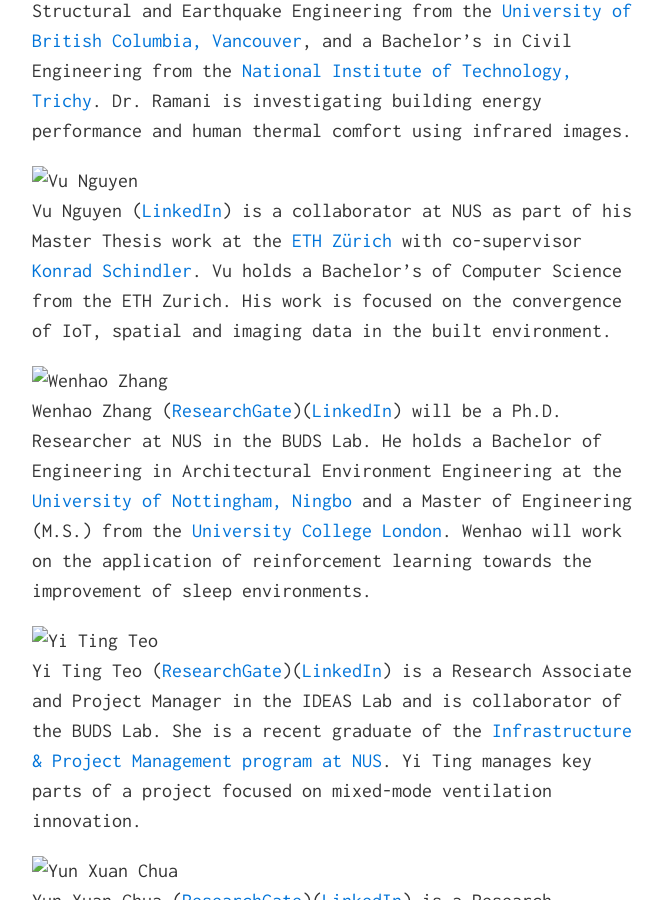
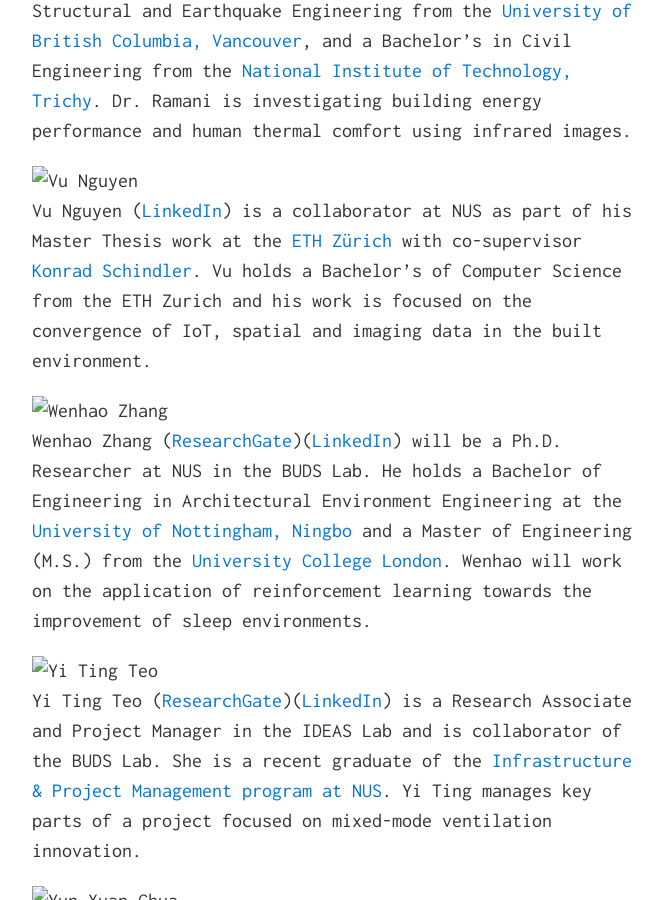
Before and after one commit to buds-lab/buds-lab.github.io, a Jekyll site: the page built from index.md, in a window 1280 px wide and 900 px high, scrolled down 5574 px. Shown: the whole window, without its empty margins (308-971 px from the left). Built offline with Jekyll 4.4.1, drawn with Linux system fonts in a browser that asks for light colours.

Commit message:
Update index.md

```diff
--- a/index.md
+++ b/index.md
@@ -90,10 +90,10 @@ Dr. Mario Frei ([ResearchGate](https://www.researchgate.net/profile/Mario_Frei){
 Dr. Vasantha Ramani ([ResearchGate](https://www.researchgate.net/profile/Vasantha_Ramani){:target="_blank"})([LinkedIn](https://www.linkedin.com/in/vasantha-ramani-0a488022/){:target="_blank"}) is a Post-Doctoral Researcher at the [Berkeley Education Alliance for Research in Singapore (BEARS)](http://sinberbest.berkeley.edu/){:target="_blank"} and is in the Theme D: City-Scale Analytics project with the BUDS Lab and [Prof. Kameshwar Poolla](https://www2.eecs.berkeley.edu/Faculty/Homepages/poolla.html){:target="_blank"}. She holds a Ph.D. in Civil Engineering from the [National University of Singapore](https://www.nus.edu.sg){:target="_blank"}, Master’s in Structural and Earthquake Engineering from the [University of British Columbia, Vancouver](https://www.ubc.ca){:target="_blank"}, and a Bachelor’s in Civil Engineering from the [National Institute of Technology, Trichy](https://www.nitt.edu){:target="_blank"}. Dr. Ramani is investigating building energy performance and human thermal comfort using infrared images.
 
 ![Vu Nguyen](buds-lab.github.io/vu.png)
-Vu Nguyen ([LinkedIn](https://www.linkedin.com/in/ben-gottkehaskamp/){:target="_blank"}) is a collaborator at NUS as part of his Master Thesis work at the [ETH Z&uuml;rich](http://bit.ly/2nsD908){:target="_blank"} with co-supervisor [Konrad Schindler](https://prs.igp.ethz.ch/group/people/person-detail.schindler.html){:target="_blank"}. Vu holds a Bachelor's of Computer Science from the ETH Zurich. His work is focused on the convergence of IoT, spatial and imaging data in the built environment.
+Vu Nguyen ([LinkedIn](https://www.linkedin.com/in/vu-nguyen-2b461b7a/){:target="_blank"}) is a collaborator at NUS as part of his Master Thesis work at the [ETH Z&uuml;rich](http://bit.ly/2nsD908){:target="_blank"} with co-supervisor [Konrad Schindler](https://prs.igp.ethz.ch/group/people/person-detail.schindler.html){:target="_blank"}. Vu holds a Bachelor's of Computer Science from the ETH Zurich and his work is focused on the convergence of IoT, spatial and imaging data in the built environment.
 
 ![Wenhao Zhang](buds-lab.github.io/wenhao.png)
-Wenhao Zhang ([ResearchGate](https://www.researchgate.net/profile/Wenhao-Zhang-55){:target="_blank"})([LinkedIn](https://www.linkedin.com/in/wenhao-zhang-861490257/){:target="_blank"}) will be a Ph.D. Researcher at NUS in the BUDS Lab. He holds a Bachelor of Engineering in Architectural Environment Engineering at the [University of Nottingham, Ningbo](https://www.nottingham.edu.cn/en/index.aspx) and a Master of Engineering (M.S.) from the [University College London](https://www.ucl.ac.uk/){:target="_blank"}. Wenhao will work on the application of reinforcement learning towards the improvement of sleep environments.
+Wenhao Zhang ([ResearchGate](https://www.researchgate.net/profile/Wenhao-Zhang-55){:target="_blank"})([LinkedIn](https://www.linkedin.com/in/wenhao-zhang-861490257/){:target="_blank"}) will be a Ph.D. Researcher at NUS in the BUDS Lab. He holds a Bachelor of Engineering in Architectural Environment Engineering at the [University of Nottingham, Ningbo](https://www.nottingham.edu.cn/en/index.aspx){:target="_blank"} and a Master of Engineering (M.S.) from the [University College London](https://www.ucl.ac.uk/){:target="_blank"}. Wenhao will work on the application of reinforcement learning towards the improvement of sleep environments.
 
 ![Yi Ting Teo](buds-lab.github.io/yiting.png)
 Yi Ting Teo ([ResearchGate](https://www.researchgate.net/profile/Yi-Ting-Teo){:target="_blank"})([LinkedIn](https://www.linkedin.com/in/teo-yi-ting-61593496/){:target="_blank"}) is a Research Associate and Project Manager in the IDEAS Lab and is collaborator of the BUDS Lab. She is a recent graduate of the [Infrastructure & Project Management program at NUS](https://cde.nus.edu.sg/dbe/introduction-1-1/){:target="_blank"}. Yi Ting manages key parts of a project focused on mixed-mode ventilation innovation.
```
